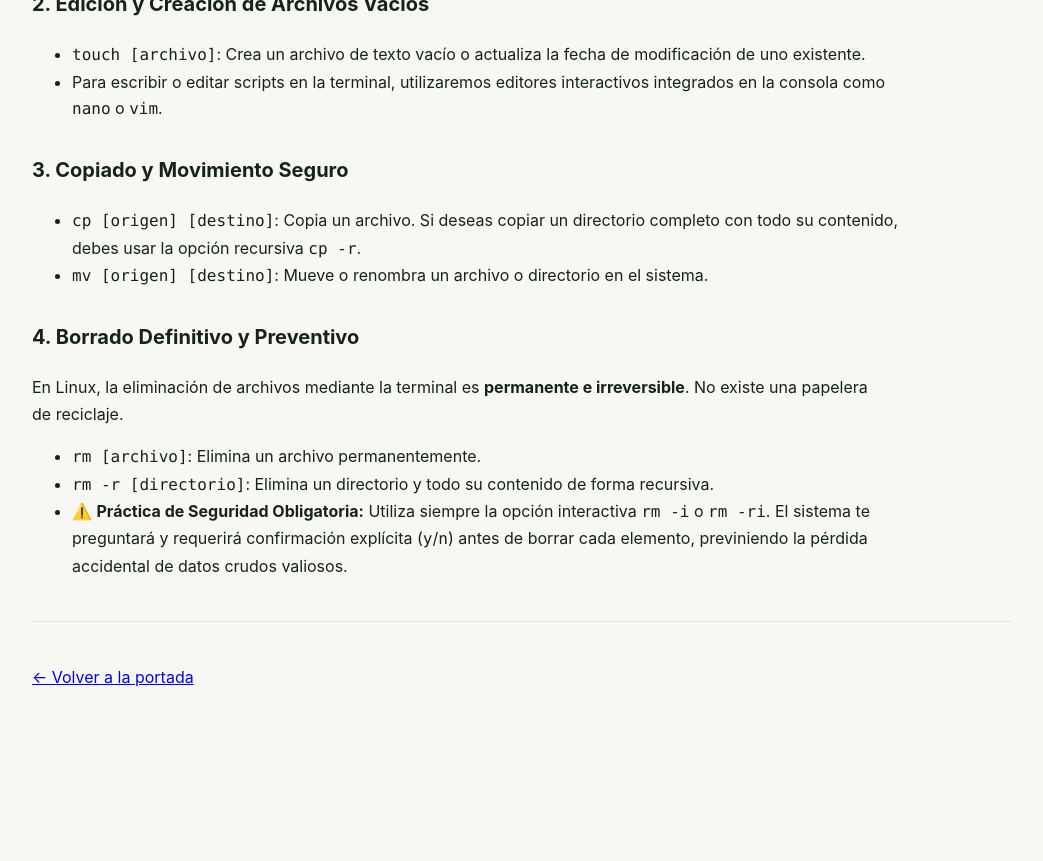
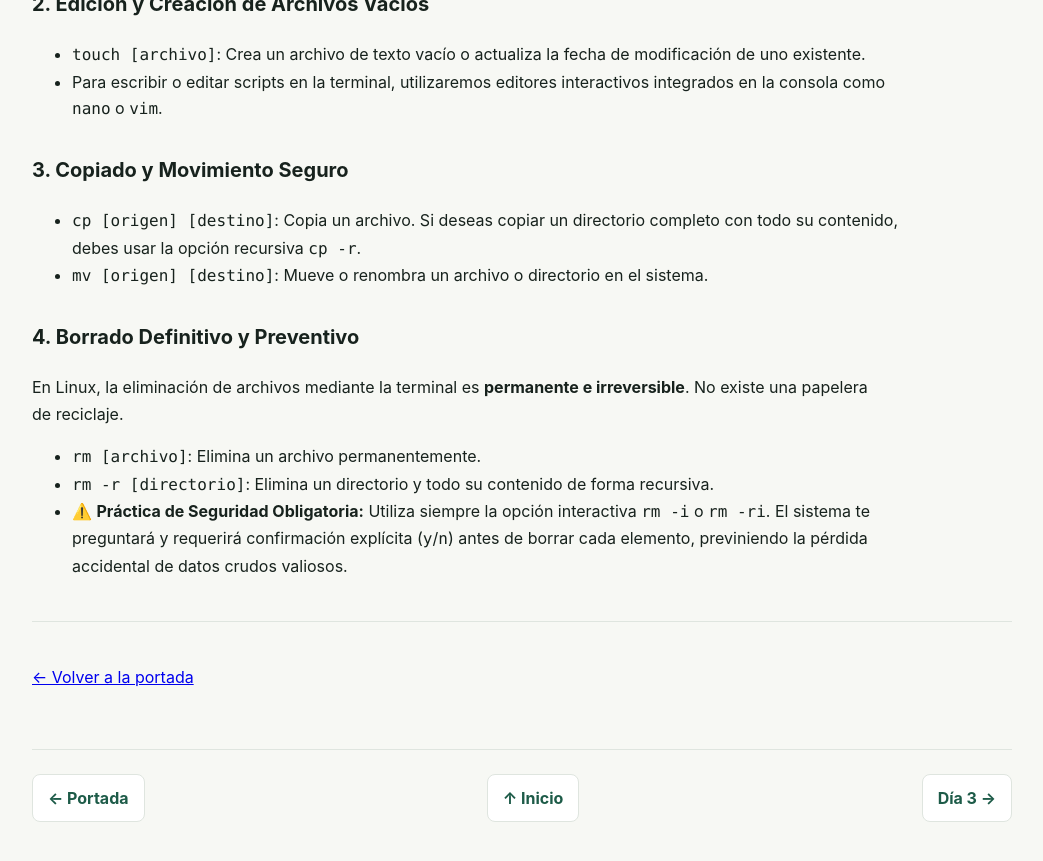
Before and after one commit to vitoem/HBGT_2026, a Jekyll site: the page built from docs/dia-02.md, in a window 1280 px wide and 900 px high, scrolled down 2168 px. Shown: the top 861 px of the window, without its empty margins (118-1161 px from the left). Built offline with Jekyll 4.4.1, drawn with Linux system fonts in a browser that asks for light colours; before the commit the page ends 2953 px from its top, so only the background shows below that.

Commit message:
Implement day navigation in default layout
Added navigation for daily pages with conditional links.

```diff
--- a/docs/_layouts/default.html
+++ b/docs/_layouts/default.html
@@ -8,8 +8,37 @@
 </head>
 
 <body class="{% if page.url contains '/dia-' %}day-page{% else %}home-page{% endif %}">
-  <main class="wrapper">
+  <main id="top" class="wrapper">
     {{ content }}
+
+    {% if page.url contains '/dia-' %}
+
+    {% assign day_number = page.url | split: '/dia-' | last | split: '.' | first | plus: 0 %}
+
+    <nav class="day-navigation" aria-label="Navegación de la jornada">
+
+      <a href="{{ '/' | relative_url }}">← Portada</a>
+
+      <a href="#top">↑ Inicio</a>
+
+      {% if day_number < 11 %}
+
+        {% assign next_day = day_number | plus: 1 %}
+
+        {% if next_day < 10 %}
+          {% assign next_day_path = '/dia-0' | append: next_day | append: '.html' %}
+        {% else %}
+          {% assign next_day_path = '/dia-' | append: next_day | append: '.html' %}
+        {% endif %}
+
+        <a href="{{ next_day_path | relative_url }}">Día {{ next_day }} →</a>
+
+      {% endif %}
+
+    </nav>
+
+  {% endif %}
+
   </main>
 
   <script>
```
